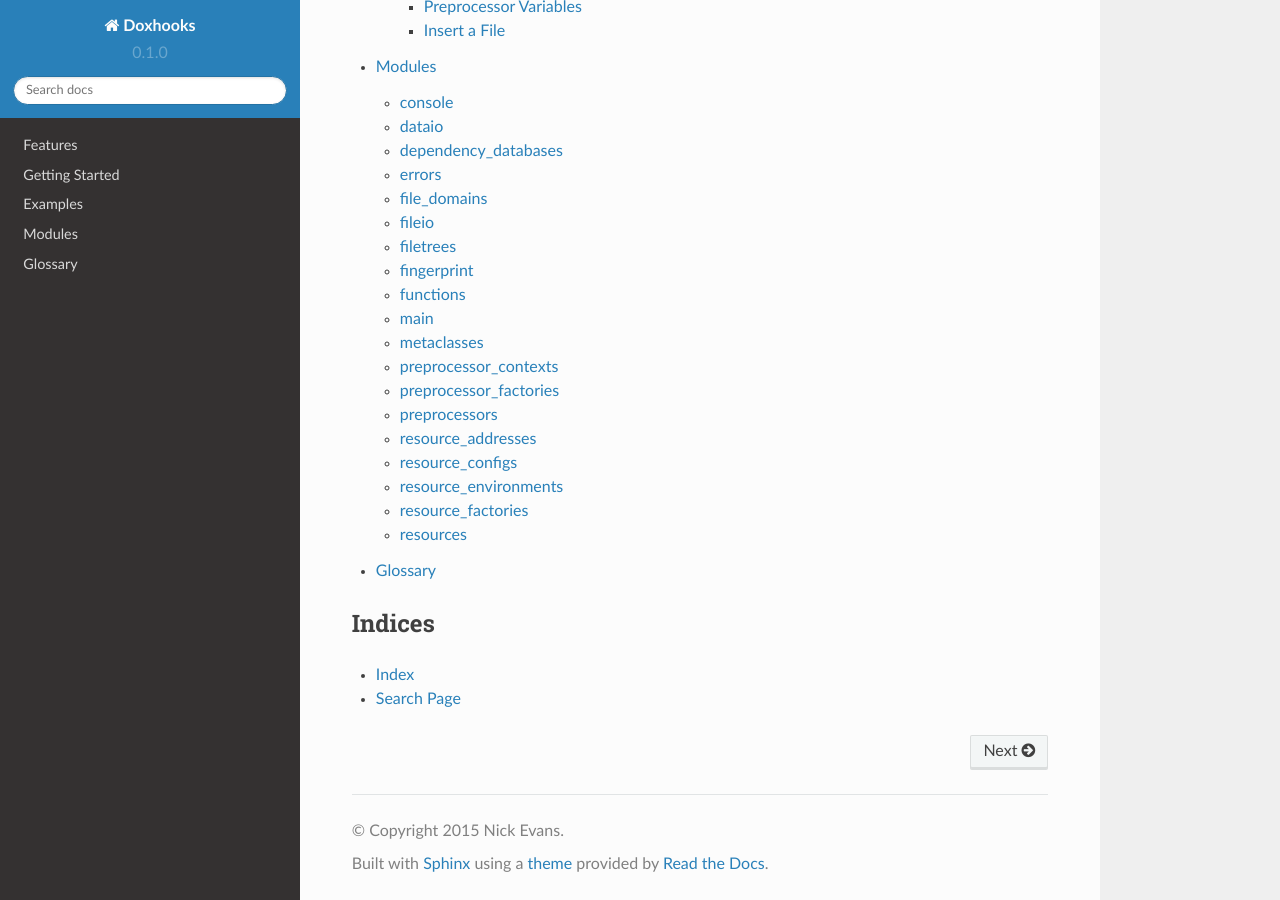
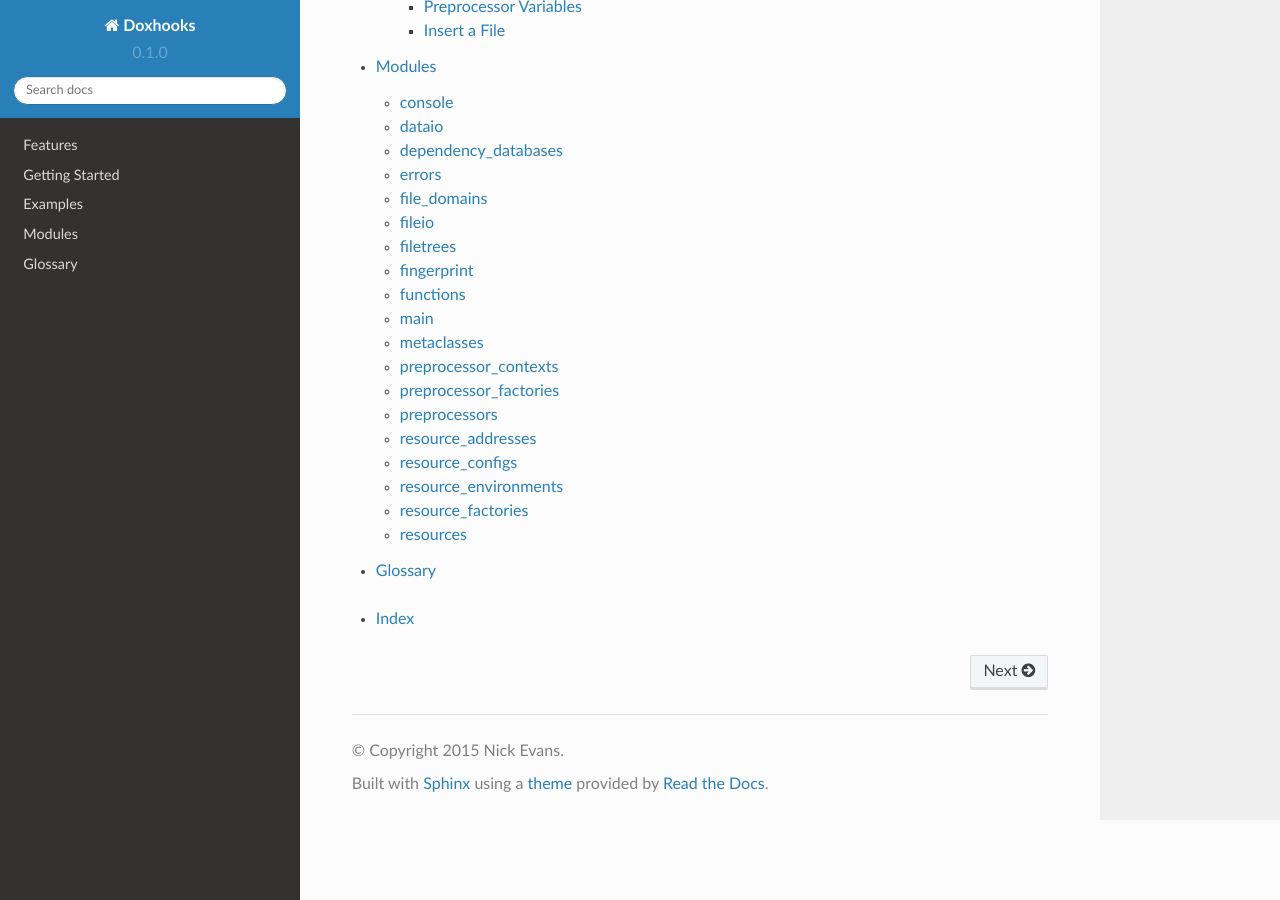
Before and after one commit to nre/Doxhooks, a Sphinx documentation site: the page built from docs/index.rst, in a window 1280 px wide and 900 px high, scrolled down 557 px. Built offline with Sphinx 7.4.7 and the Read the Docs theme 2.0.0, drawn with Linux system fonts in a browser that asks for light colours.

Commit message:
Remove search-page link from contents page

```diff
--- a/docs/index.rst
+++ b/docs/index.rst
@@ -19,9 +19,4 @@ Contents
     modules/modules
     glossary
 
-
-Indices
-*******
-
 * :ref:`genindex`
-* :ref:`search`
```
